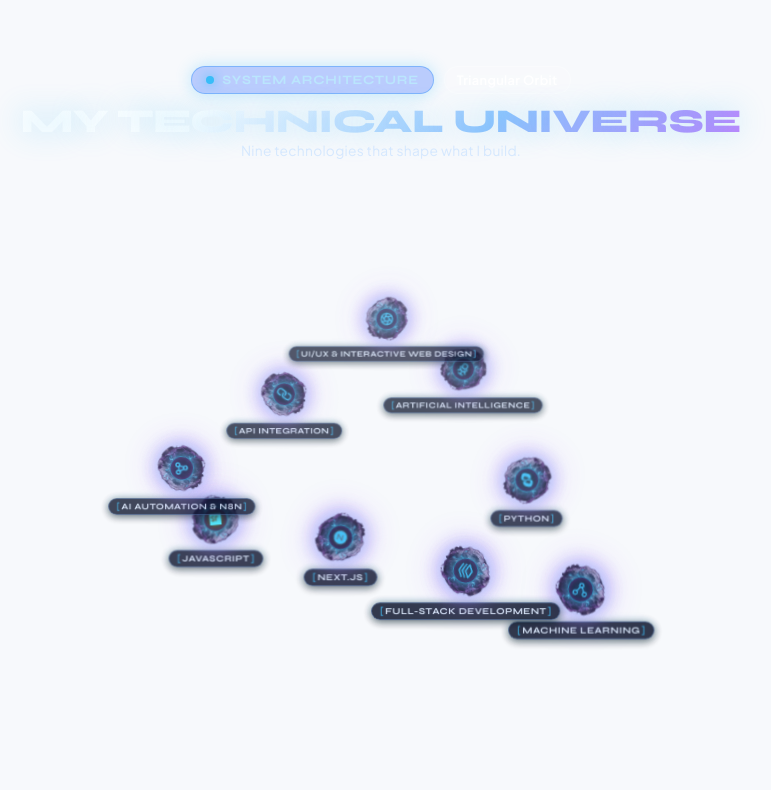
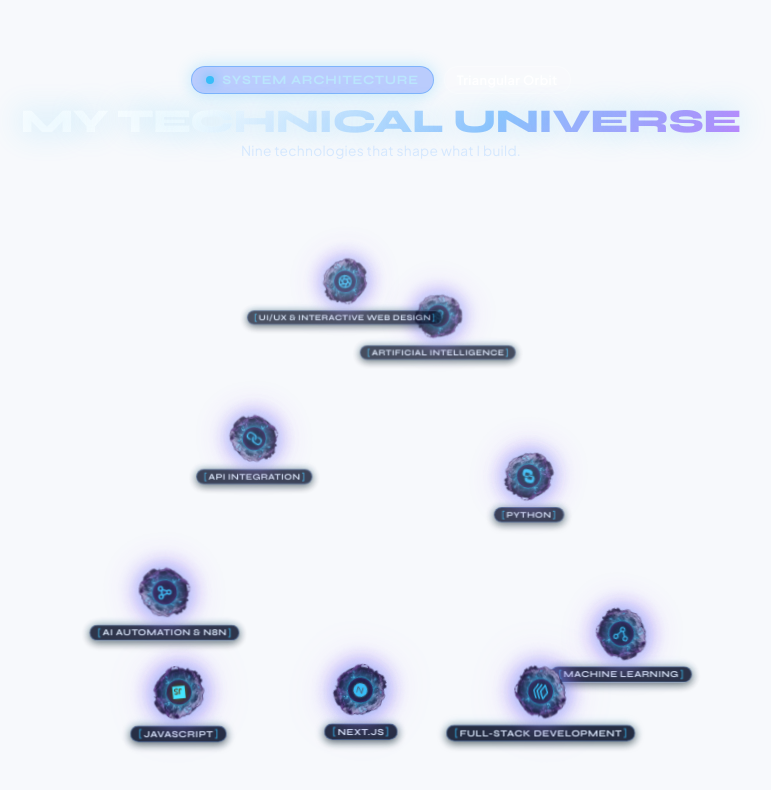
Before and after one commit to mallikarjunraopasupuleti44-ship-it/portfolio, a Next.js app: page / in a window 1280 px wide. Shown: the part 1564-2354 px from the top of the page, without its empty margins (259-1030 px from the left). Built offline with nearby package versions, Linux system fonts and the light colour scheme.

Commit message:
feat: form spacious perfect equilateral triangle occupying 60% of page with smooth perimeter orbit

```diff
--- a/app/globals.css
+++ b/app/globals.css
@@ -1205,7 +1205,8 @@
             display: flex;
             flex-direction: column;
             align-items: center;
-            justify-content: space-between;
+            justify-content: flex-start;
+            gap: 4px;
             overflow: hidden;
             box-sizing: border-box;
             z-index: 10;
@@ -1252,9 +1253,11 @@
         .universe-pic-container {
             position: relative;
             width: 100%;
-            max-width: 1040px;
+            max-width: 1100px;
             flex: 1;
-            min-height: 0;
+            height: 62vh;
+            min-height: 520px;
+            max-height: 640px;
             margin: 0 auto;
             display: flex;
             align-items: center;
@@ -1266,8 +1269,9 @@
         .universe-pic-frame {
             position: relative;
             width: 100%;
-            max-height: calc(100vh - 175px);
-            aspect-ratio: 16 / 9;
+            height: 100%;
+            min-height: 520px;
+            max-height: 640px;
             background: transparent;
             border: none;
             box-shadow: none;
@@ -1448,15 +1452,15 @@
         /* ── Upright Skill Label ── */
         .asteroid-label {
             margin-top: 5px;
-            font-size: 0.58rem;
+            font-size: clamp(0.50rem, 0.72vw, 0.56rem);
             font-weight: 700;
             color: rgba(220, 235, 255, 0.95);
             background: rgba(8, 16, 40, 0.88);
             border: 1px solid rgba(130, 185, 255, 0.35);
             border-radius: 999px;
-            padding: 2px 7px;
+            padding: 2px 6px;
             white-space: nowrap;
-            letter-spacing: 0.05em;
+            letter-spacing: 0.04em;
             text-transform: uppercase;
             box-shadow: 0 2px 8px rgba(0, 0, 0, 0.6), 0 0 10px rgba(56, 189, 248, 0.25);
             pointer-events: none;
--- a/app/page.tsx
+++ b/app/page.tsx
@@ -507,14 +507,18 @@
 
         const asteroidEls = Array.from(document.querySelectorAll('.skill-asteroid')) as HTMLElement[];
 
-        // Triangle Dimensions (Equilateral delta geometry centered at 0, 0)
-        // Base width: 460px (rx = 230), Height: 260px (ry = 175)
-        const baseRx = 230;
-        const baseRy = 175;
+        // Triangle Dimensions (Spacious Equilateral Delta Geometry)
+        // Triangle height: 450px, Side length: 519.6px, Base width: 519.6px
+        // Occupies ~60% of viewport area with generous spacing (~173px between each asteroid)
+        const triangleHeight = 450;
+        const sideLength = (2 / Math.sqrt(3)) * triangleHeight; // 519.615px
+        const halfWidth = sideLength / 2; // 259.81px
+        const yOffset = -8; // Slight upward bias for bottom label breathing room
+
         const V = [
-            { x: 0, y: -baseRy },
-            { x: baseRx, y: baseRy * 0.5 },
-            { x: -baseRx, y: baseRy * 0.5 }
+            { x: 0, y: -triangleHeight / 2 },          // Top Apex
+            { x: halfWidth, y: triangleHeight / 2 },   // Bottom Right Corner
+            { x: -halfWidth, y: triangleHeight / 2 }   // Bottom Left Corner
         ];
 
         const L0 = Math.hypot(V[1].x - V[0].x, V[1].y - V[0].y);
@@ -522,7 +526,7 @@
         const L2 = Math.hypot(V[0].x - V[2].x, V[0].y - V[2].y);
         const perimeter = L0 + L1 + L2;
         const cum = [0, L0, L0 + L1, perimeter];
-        const cornerR = 24; // Smooth filleted corners
+        const cornerR = 26; // Filleted corner for smooth continuous trajectory
 
         function getTrianglePoint(distAlong: number) {
             let d = ((distAlong % perimeter) + perimeter) % perimeter;
@@ -591,8 +595,8 @@
                 floatPhaseX: Math.random() * Math.PI * 2,
                 floatPhaseY: Math.random() * Math.PI * 2,
                 floatPhaseTilt: Math.random() * Math.PI * 2,
-                floatAmpX: 2.0 + (i % 3) * 0.7,
-                floatAmpY: 3.0 + (i % 3) * 0.8,
+                floatAmpX: 1.2 + (i % 3) * 0.4,
+                floatAmpY: 1.5 + (i % 3) * 0.5,
                 currentX: 0,
                 currentY: 0,
                 isHovered: false,
@@ -604,14 +608,10 @@
         let isAnyHovered = false;
 
         // Base speeds:
-        // Circuit speed: ~15px per second (~75s per full triangle circuit)
-        // Constellation rotation: ~0.035 rad/s (~180s per full 360deg rotation)
-        const baseCircuitSpeed = 15.0;
-        const baseRotSpeed = 0.035;
+        // Circuit speed: 18.0px per second (~86s per full triangle circuit)
+        const baseCircuitSpeed = 18.0;
         let currentCircuitSpeed = baseCircuitSpeed;
-        let currentRotSpeed = baseRotSpeed;
         let globalCircuitDist = 0;
-        let globalRotAngle = 0;
 
         asteroids.forEach(item => {
             const el = item.el;
@@ -688,13 +688,14 @@
         container.addEventListener('mousemove', handleMouseMove);
         container.addEventListener('mouseleave', handleMouseLeave);
 
-        // Responsive orbit scale calculation
+        // Responsive orbit scale calculation to occupy ~60% of viewport
         const getScale = () => {
             const w = frame.clientWidth;
-            if (w < 480) return 0.50;
-            if (w < 768) return 0.68;
-            if (w < 1024) return 0.85;
-            return 1.0;
+            const h = frame.clientHeight;
+            const scaleX = (w * 0.90) / 680;
+            const scaleY = (h * 0.88) / 510;
+            const scale = Math.min(scaleX, scaleY);
+            return Math.max(0.46, Math.min(1.05, scale));
         };
 
         // ── 3. Unified Animation Loop ──
@@ -707,18 +708,13 @@
 
             // Smooth speed deceleration on hover / active
             const targetCircuit = (isAnyHovered || activeAsteroid) ? baseCircuitSpeed * 0.15 : baseCircuitSpeed;
-            const targetRot = (isAnyHovered || activeAsteroid) ? baseRotSpeed * 0.15 : baseRotSpeed;
             currentCircuitSpeed += (targetCircuit - currentCircuitSpeed) * (dt * 5);
-            currentRotSpeed += (targetRot - currentRotSpeed) * (dt * 5);
 
             if (!prefersReducedMotion) {
                 globalCircuitDist = (globalCircuitDist + currentCircuitSpeed * dt) % perimeter;
-                globalRotAngle = (globalRotAngle + currentRotSpeed * dt) % (Math.PI * 2);
             }
 
             const currentScaleFactor = getScale();
-            const cosRot = Math.cos(globalRotAngle);
-            const sinRot = Math.sin(globalRotAngle);
             const stepDist = perimeter / 9.0;
             const tSec = time * 0.001;
 
@@ -727,32 +723,28 @@
                     item.meshRot = (item.meshRot + item.meshRotSpeed * dt) % 360;
                 }
 
-                // 1. Position along triangle perimeter
+                // 1. Position along equilateral triangle perimeter
                 const d = (item.orbitIndex * stepDist + globalCircuitDist) % perimeter;
                 const pt = getTrianglePoint(d);
 
-                // 2. Scale to responsive viewport
+                // 2. Scale to responsive viewport with center offset
                 const bx = pt.x * currentScaleFactor;
-                const by = pt.y * currentScaleFactor;
+                const by = (pt.y + yOffset) * currentScaleFactor;
 
-                // 3. Rotate whole triangle formation
-                const rotX = bx * cosRot - by * sinRot;
-                const rotY = bx * sinRot + by * cosRot;
-
-                // 4. Subtle organic floating micro-drift
-                const fx = item.floatAmpX * Math.sin(tSec * 1.2 + item.floatPhaseX);
-                const fy = item.floatAmpY * Math.cos(tSec * 1.4 + item.floatPhaseY);
+                // 3. Subtle organic floating micro-drift
+                const fx = item.floatAmpX * Math.sin(tSec * 1.0 + item.floatPhaseX);
+                const fy = item.floatAmpY * Math.cos(tSec * 1.2 + item.floatPhaseY);
                 const tilt = 3 * Math.sin(tSec * 1.0 + item.floatPhaseTilt);
 
-                item.currentX = rotX + fx;
-                item.currentY = rotY + fy;
+                item.currentX = bx + fx;
+                item.currentY = by + fy;
 
-                // Pseudo-3D Depth based on Y position in space
-                const depth = Math.max(0, Math.min(1, (rotY / (baseRy * currentScaleFactor * 1.2) + 1) / 2));
-                const baseScale = 0.82 + depth * 0.22;
+                // Pseudo-3D Depth based on Y position
+                const depth = Math.max(0, Math.min(1, ((pt.y + triangleHeight / 2) / triangleHeight)));
+                const baseScale = 0.88 + depth * 0.16;
                 const scale = (item.isHovered || item.isActive) ? baseScale * 1.15 : baseScale;
-                const opacity = (item.isHovered || item.isActive) ? 1.0 : (0.75 + depth * 0.25);
-                const zIndex = (item.isHovered || item.isActive) ? 150 : (rotY >= 0 ? 35 : 12);
+                const opacity = (item.isHovered || item.isActive) ? 1.0 : (0.80 + depth * 0.20);
+                const zIndex = (item.isHovered || item.isActive) ? 150 : (pt.y >= 0 ? 35 : 12);
 
                 // Apply asteroid position and scale
                 item.el.style.transform = `translate3d(calc(-50% + ${item.currentX.toFixed(2)}px), calc(-50% + ${item.currentY.toFixed(2)}px), 0px) scale(${scale.toFixed(3)})`;
@@ -767,7 +759,7 @@
                 // Tooltip auto-flip if in upper half
                 const tooltip = item.el.querySelector('.asteroid-tooltip');
                 if (tooltip) {
-                    tooltip.classList.toggle('tooltip-down', rotY < -30);
+                    tooltip.classList.toggle('tooltip-down', pt.y < -30);
                 }
             });
 
```
